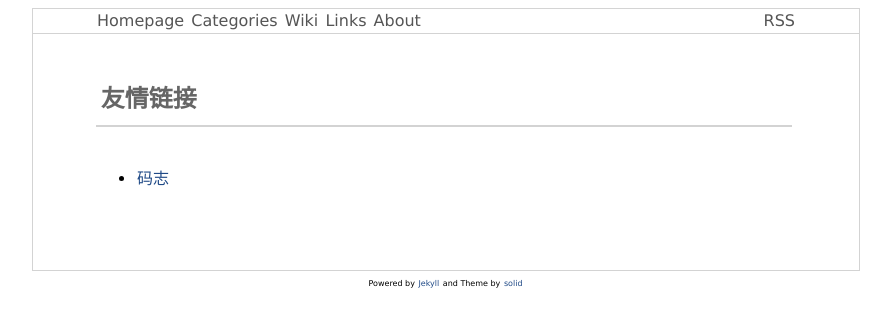
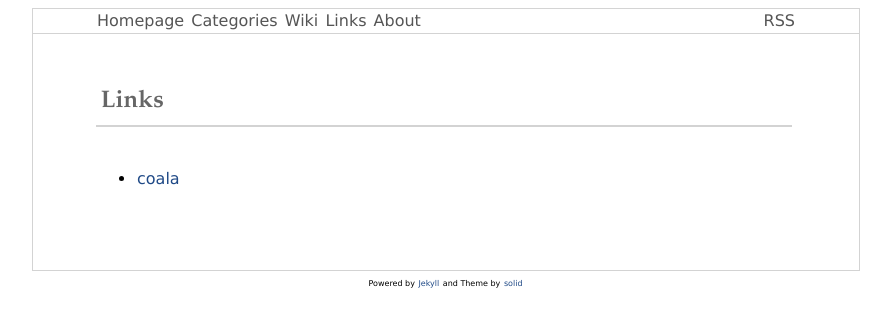
Before and after one commit to li-boxuan/li-boxuan.github.io, a Jekyll site: the page built from pages/links.md, in a window 1280 px wide. Shown: the top 327 px of the page, without its empty margins (194-1085 px from the left). Built offline with Jekyll 4.4.1, drawn with Linux system fonts in a browser that asks for light colours; comment, search, counter and statistics services are not loaded.

Commit message:
update links.md

```diff
--- a/pages/links.md
+++ b/pages/links.md
@@ -1,11 +1,11 @@
 ---
 layout: page
-title: 友情链接
-description: 朋友们的博客和主页
-keywords: 友情链接
+title: Links
+description: Interesting websites
+keywords: links
 permalink: /links/
 ---
 
 <ul>
-<li><a href="http://mazhuang.org/">码志</a></li>
+<li><a href="http://coala.io/">coala</a></li>
 </ul>
```
